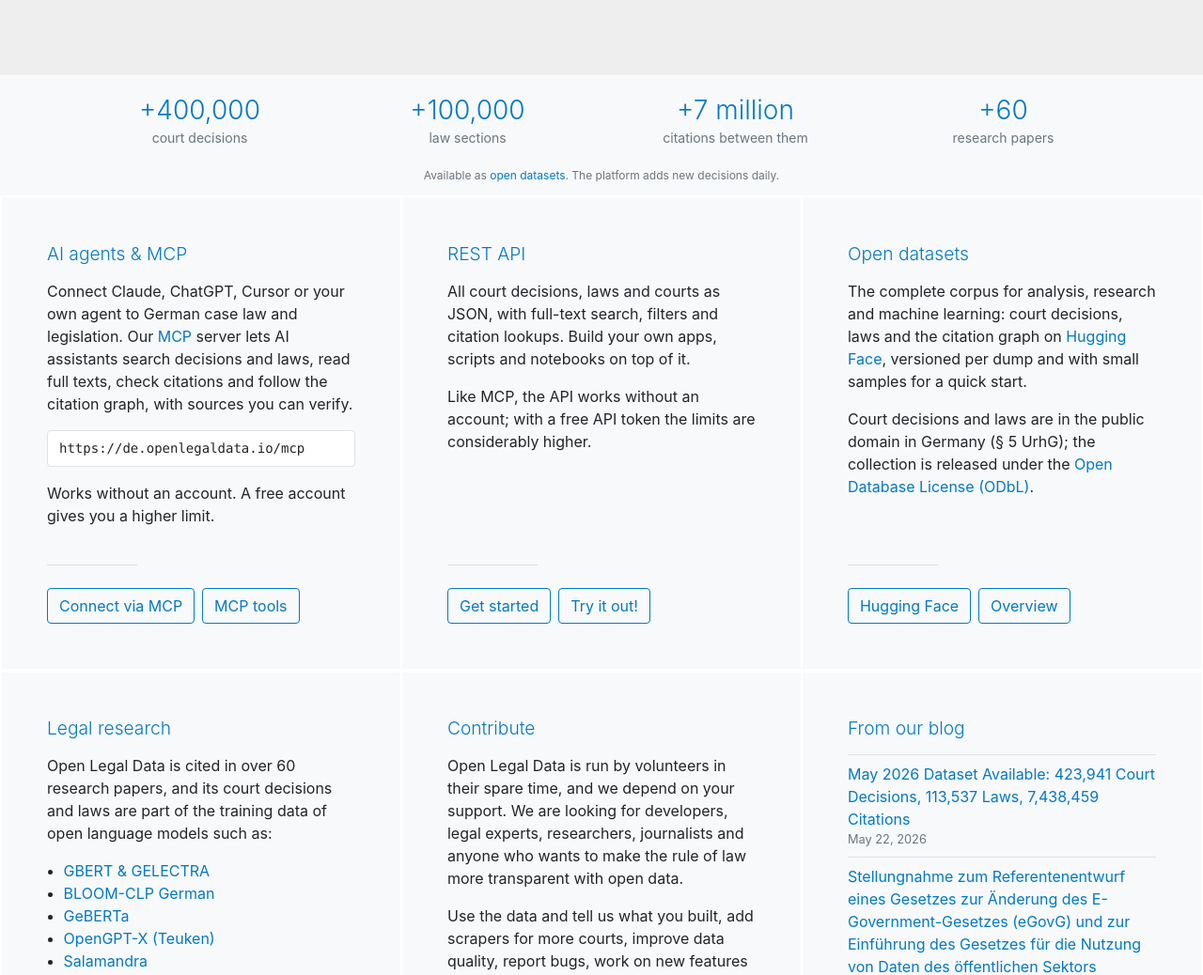
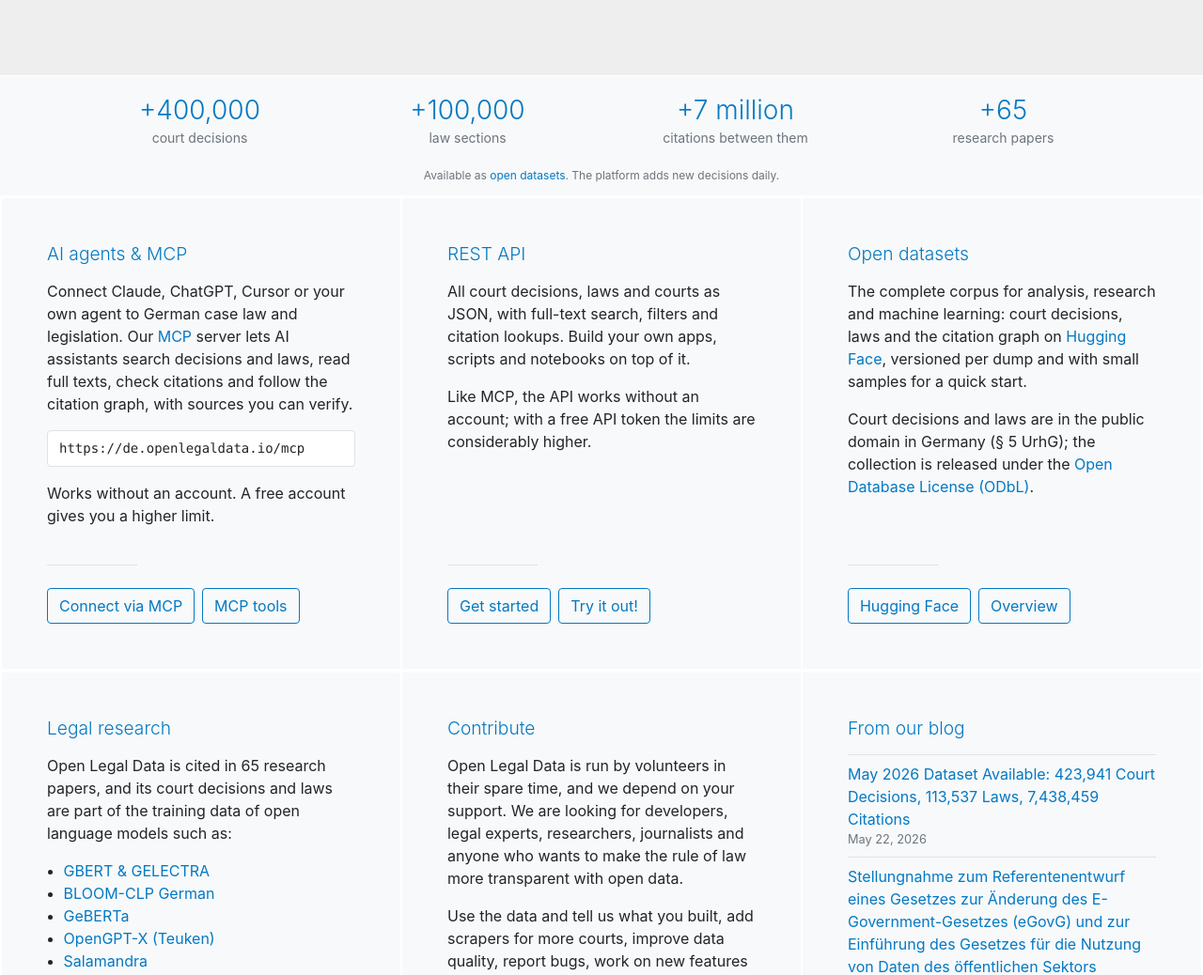
Before and after one commit to openlegaldata/blog, a Jekyll site: the page built from index.md, in a window 1280 px wide and 1400 px high, scrolled down 427 px. Shown: the part 160-1198 px from the top of the window at 94% size. Built offline with Jekyll 4.4.1, drawn with Linux system fonts in a browser that asks for light colours.

Commit message:
Show exact paper count on the homepage

```diff
--- a/_layouts/home.html
+++ b/_layouts/home.html
@@ -9,8 +9,6 @@
 {% endcomment %}
 {% assign llm = site.data.research_topics.topics | where: "id", "llm" | first %}
 {% assign paper_count = site.data.papers.size | minus: site.data.research_topics.hidden.size %}
-{% comment %} Rounded down to tens and strictly below the count, so "+60" / "over 60" stay true. {% endcomment %}
-{% assign papers_rounded = paper_count | minus: 1 | divided_by: 10 | times: 10 %}
 
 <div class="home-masthead bd-masthead">
     <div class="container">
@@ -60,7 +58,7 @@
                 <span class="stat-label">citations between them</span>
             </div>
             <div class="col-6 col-md-3 stat">
-                <span class="stat-value">+{{ papers_rounded }}</span>
+                <span class="stat-value">+{{ paper_count }}</span>
                 <span class="stat-label">research papers</span>
             </div>
         </div>
@@ -135,7 +133,7 @@
     <div class="col-12 col-lg-4 p-4 p-lg-5 bg-light border border-white d-flex flex-column">
         <h3>Legal research</h3>
         <p>
-            Open Legal Data is cited in over {{ papers_rounded }} research papers, and its court decisions and laws are part of
+            Open Legal Data is cited in {{ paper_count }} research papers, and its court decisions and laws are part of
             the training data of open language models such as:
         </p>
         <ul class="model-list">
```
